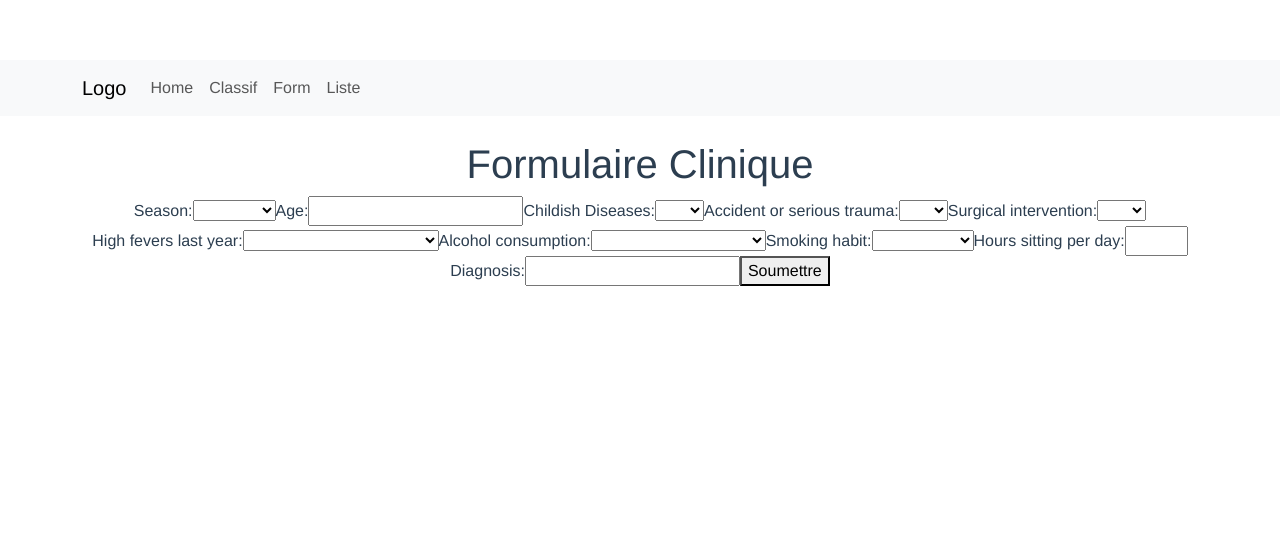
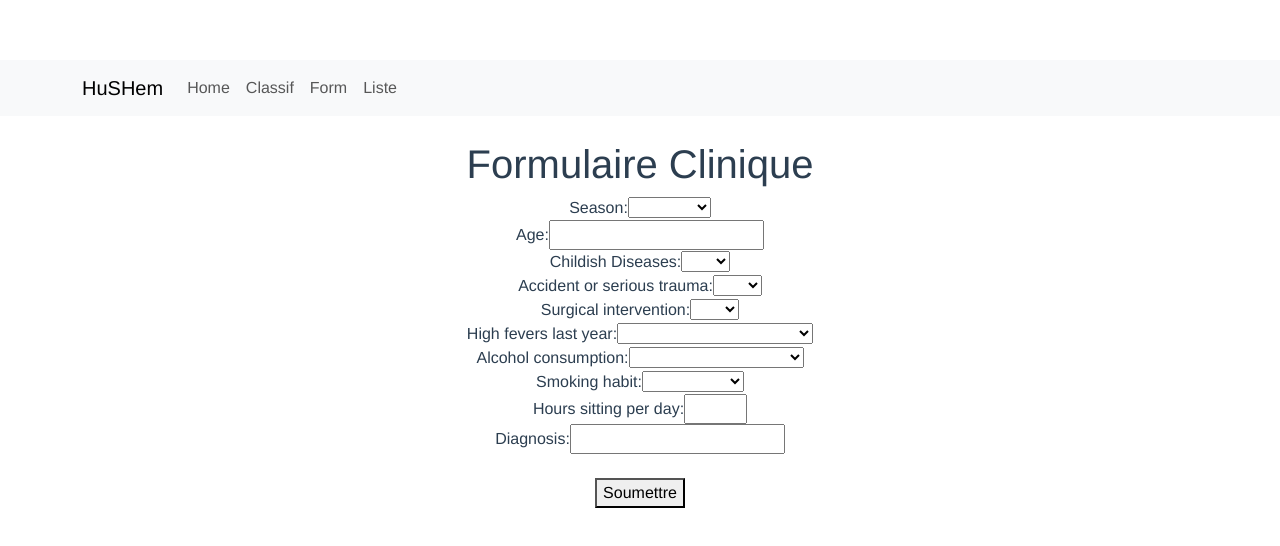
Before and after one commit to Pindice/Sperme, a Vue app in the folder front/: page /form in a window 1280 px wide. Shown: the top 546 px of the page. Built offline with nearby package versions, Linux system fonts and the light colour scheme.

Commit message:
Update Bootstrap 2

```diff
--- a/front/src/App.vue
+++ b/front/src/App.vue
@@ -2,7 +2,7 @@
   <div id="app">
     <nav class="navbar navbar-expand-lg navbar-light bg-light">
       <div class="container">
-        <router-link to="/" class="navbar-brand">Logo</router-link>
+        <router-link to="/" class="navbar-brand">HuSHem</router-link>
         <button class="navbar-toggler" type="button" data-bs-toggle="collapse" data-bs-target="#navbarNav"
           aria-controls="navbarNav" aria-expanded="false" aria-label="Toggle navigation">
           <span class="navbar-toggler-icon"></span>
--- a/front/src/components/FormulaireClinique.vue
+++ b/front/src/components/FormulaireClinique.vue
@@ -1,51 +1,72 @@
 <template>
-    <div>
+    <div class="container">
         <h1>Formulaire Clinique</h1>
         <form @submit.prevent="submitForm">
+          <div class="form-group">
             <label for="season">Season:</label>
             <select v-model="formData.season" id="season">
                 <option v-for="(value, label) in seasonChoices" :value="value" :key="value">{{ label }}</option>
             </select>
+          </div>
 
+          <div class="form-group">
             <label for="age">Age:</label>
             <input v-model.number="formData.age" type="number" id="age" min="0"/>
+          </div>
 
+          <div class="form-group">
             <label for="childish_diseases">Childish Diseases:</label>
             <select v-model="formData.childish_diseases" id="childish_diseases">
                 <option v-for="(value, label) in yesNoChoices" :value="value" :key="value">{{ label }}</option>
             </select>
+          </div>
 
+          <div class="form-group">
             <label for="accident_or_serious_trauma">Accident or serious trauma:</label>
             <select v-model="formData.accident_or_serious_trauma" id="accident_or_serious_trauma">
                 <option v-for="(value, label) in yesNoChoices" :value="value" :key="value">{{ label }}</option>
             </select>
+          </div>
 
+          <div class="form-group">
             <label for="surgical_intervention">Surgical intervention:</label>
             <select v-model="formData.surgical_intervention" id="surgical_intervention">
                 <option v-for="(value, label) in yesNoChoices" :value="value" :key="value">{{ label }}</option>
             </select>
+          </div>
 
+          <div class="form-group">
             <label for="high_fevers_last_year">High fevers last year:</label>
             <select v-model="formData.high_fevers_last_year" id="high_fevers_last_year">
                 <option v-for="(value, label) in highFeversChoices" :value="value" :key="value">{{ label }}</option>
             </select>
+          </div>
 
+          <div class="form-group">
             <label for="alcohol_consumption">Alcohol consumption:</label>
             <select v-model="formData.alcohol_consumption" id="alcohol_consumption">
                 <option v-for="(value, label) in alcoholChoices" :value="value" :key="value">{{ label }}</option>
             </select>
+          </div>
 
+          <div class="form-group">
             <label for="smoking_habit">Smoking habit:</label>
             <select v-model="formData.smoking_habit" id="smoking_habit">
                 <option v-for="(value, label) in smokingHabitChoices" :value="value" :key="value">{{ label }}</option>
             </select>
+          </div>
 
+          <div class="form-group">
             <label for="hours_sitting_per_day">Hours sitting per day:</label>
             <input v-model.number="formData.hours_sitting_per_day" type="number" id="hours_sitting_per_day" min="0" max="24"/>
+          </div>
 
+          <div class="form-group">
             <label for="diagnosis">Diagnosis:</label>
             <input v-model="formData.diagnosis" type="text" id="diagnosis" />
+          </div>
 
+          <br>
             <button type="submit">Soumettre</button>
         </form>
     </div>
--- a/front/src/components/ListePatients.vue
+++ b/front/src/components/ListePatients.vue
@@ -1,7 +1,7 @@
 <template>
     <div>
       <h1>Liste des patients</h1>
-      <table>
+      <table class="table table-striped table-bordered">
         <thead>
           <tr>
             <th>ID</th>
```
